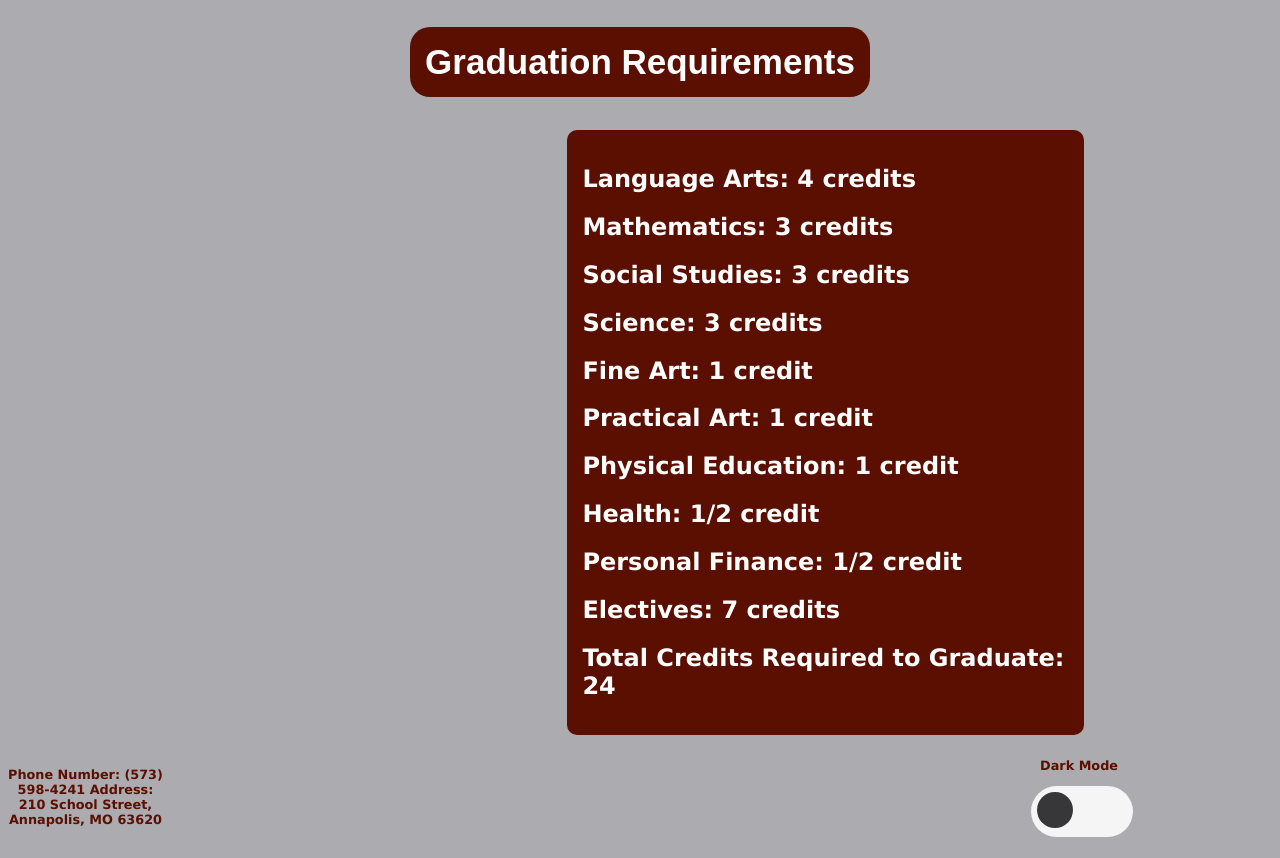
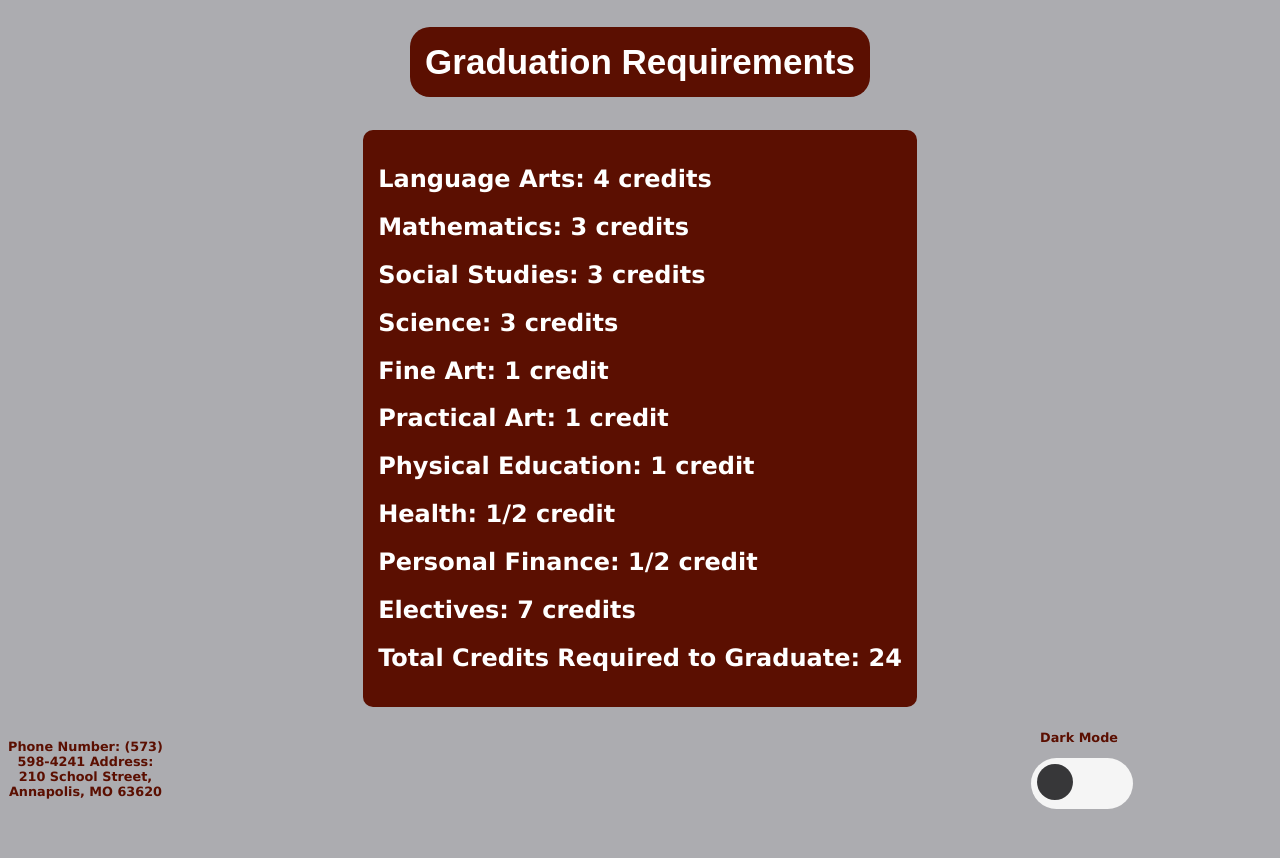
Before and after one commit to Duckie5657/schoolproject.github.io, a plain HTML site: page counselor-center.html in a window 1280 px wide. Shown: the part 958-1816 px from the top of the page. After the commit the page ends 1788 px from the top, so only its background shows below. Drawn offline with Linux system fonts and the light colour scheme.

Commit message:
Fixing Counselors Center

```diff
--- a/counselor-center.html
+++ b/counselor-center.html
@@ -55,7 +55,7 @@
           <a href="https://dese.mo.gov/quality-schools/student-support-services/homeless-children-youth"><h2 style="font-size: 35px; padding: 15px;" id="Header-Sub-Class">Homeless Information</h2></a>
           <button id="btn"><h1 style="font-size: 35px; padding: 15px;" id="Header-Sub-Class">Graduation Requirements</h1></button>
     <div class="hidden-contents2">
-      <div class="Info">
+      <div class="Counselors-Info">
           <h2>Language Arts: 4 credits</h2>
           <h2>Mathematics: 3 credits</h2>
           <h2>Social Studies: 3 credits</h2>
--- a/style.css
+++ b/style.css
@@ -229,7 +229,15 @@
     border-color: #5b0f01;
     margin-bottom: 100px;
   }
-
+.Counselors-Info {
+  color: white;
+  font-family: Verdana,Geneva,sans-serif;
+  background-color: #5b0f01;
+  border-radius: 10px;
+  margin-top: 10px;
+  margin-bottom: 10px;
+  padding: 15px;
+  }
 .Info {
   color: white;
   font-family: Verdana,Geneva,sans-serif;
```
